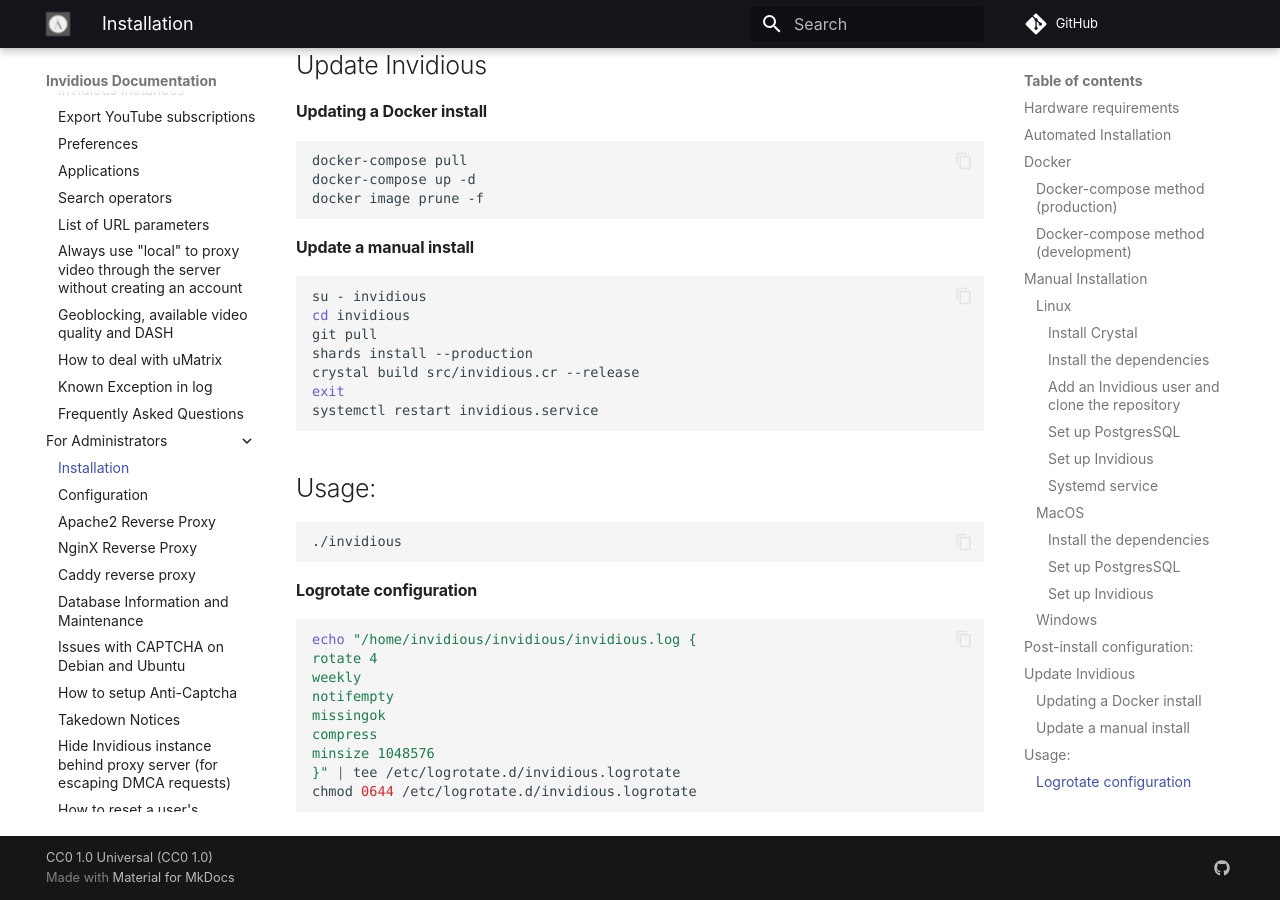
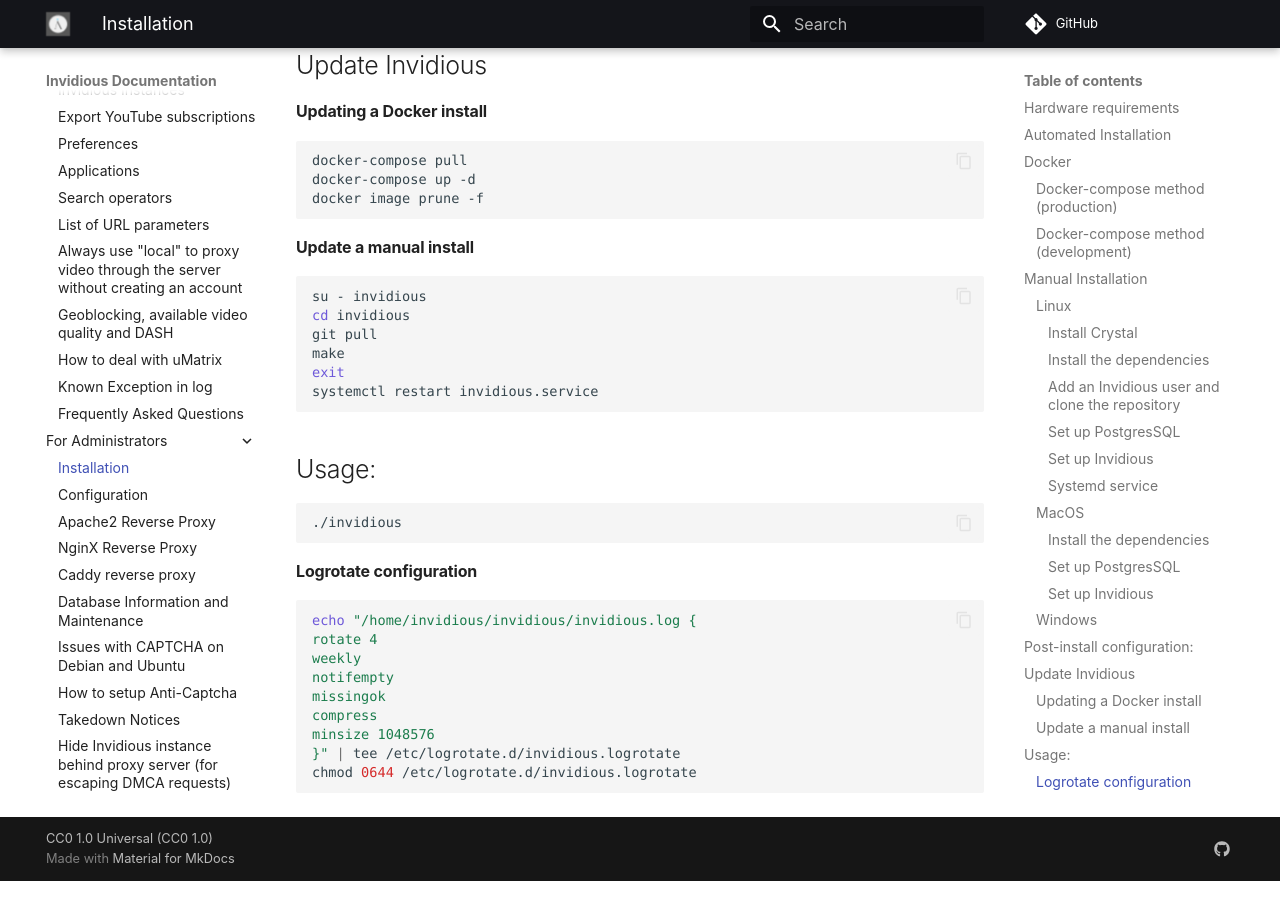
Before and after one commit to iv-org/documentation, an MkDocs documentation site: the page built from docs/installation.md, in a window 1280 px wide and 900 px high, scrolled down 5558 px. Built offline with MkDocs 1.6.1 and Material for MkDocs 9.7.7, drawn with Linux system fonts in a browser that asks for light colours; comment, search, counter and statistics services are not loaded.

Commit message:
Use make for the manual update of invidious
closes #400

````diff
--- a/docs/installation.md
+++ b/docs/installation.md
@@ -263,8 +263,7 @@
 su - invidious
 cd invidious
 git pull
-shards install --production
-crystal build src/invidious.cr --release
+make
 exit
 systemctl restart invidious.service
 ```
````
